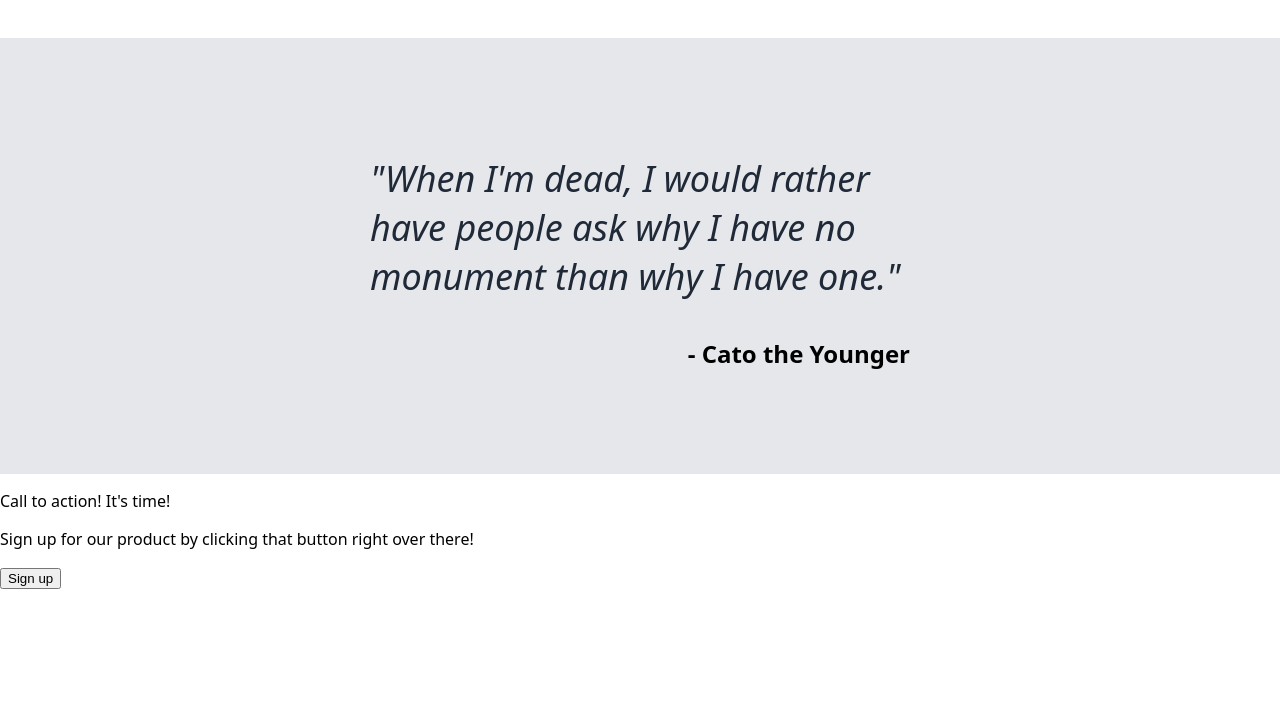
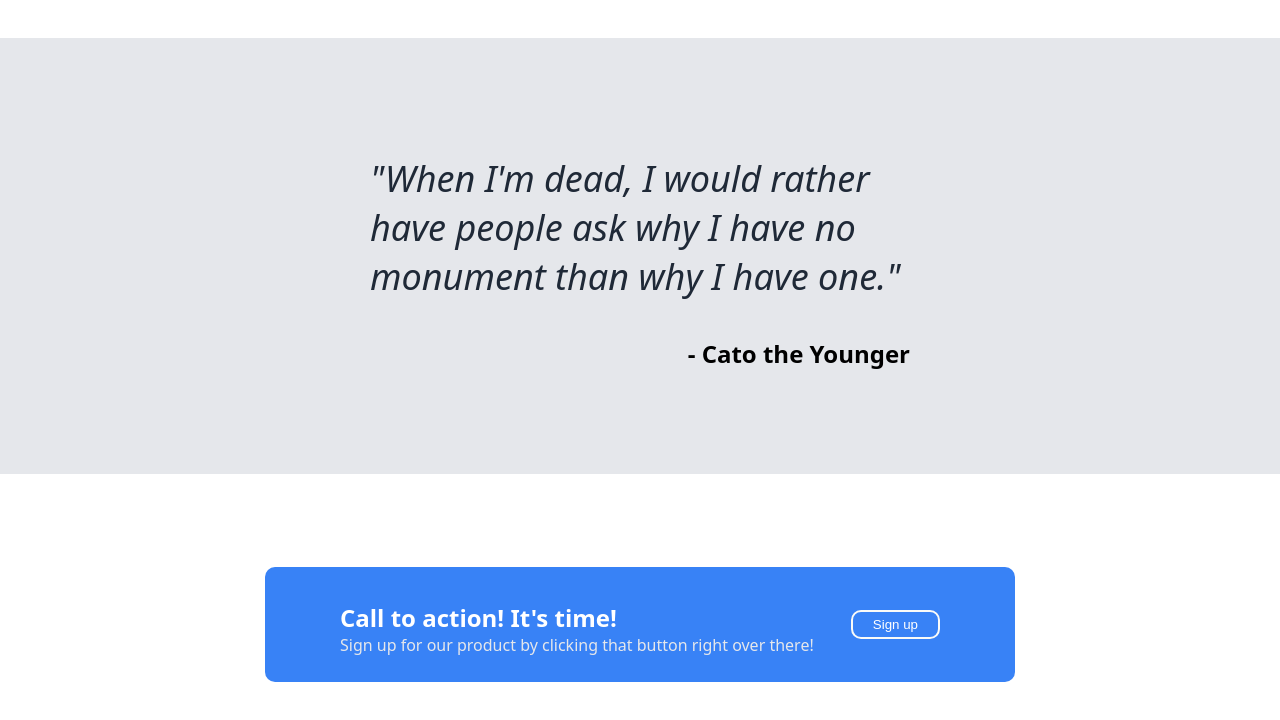
Before and after one commit to OriElbaz/landing-page, a plain HTML site: page index.html in a window 1280 px wide. Shown: the part 890-1610 px from the top of the page. Before the commit the page ends 1479 px from the top, so only its background shows below. Drawn offline with Linux system fonts and the light colour scheme.

Commit message:
Feat: Style call to action section in index.html
Center div with blue background and flexbox all
inside to look appropriate

```diff
--- a/style.css
+++ b/style.css
@@ -47,7 +47,7 @@ body {
     justify-content: center;
 }
 
-/* Hero container */
+    /* Hero container */
 .container {
     display: flex;
     flex-direction: row;
@@ -75,7 +75,7 @@ body {
     font-size: 18px;
     border: none;
     color: #f9faf8;
-    padding: 5px 10px 5px 10px;
+    padding: 5px 20px 5px 20px;
     border-radius: 10px;
 }
 
@@ -163,7 +163,7 @@ body {
 
 }
 
-/* quote section */
+/* QUOTE SECTION */
 
 .quote-background{
     background-color: #e5e7eb;
@@ -187,3 +187,67 @@ body {
     font-size: 24px;
     font-weight: 600;
 }
+
+/* CALL TO ACTION SECTION */
+
+.cat-container-white {
+    width: 100%;
+    min-height: 300px;
+    background-color: white;
+    display: flex;
+    align-items: center;
+    justify-content: center;
+}
+
+.cat-container-blue {
+    display: flex;
+    justify-self: center;
+    flex-direction: row;
+    background-color: #3882f6;
+    border-radius: 10px;
+    max-width: 700px;
+    max-height: 100px;
+    flex: 1 1 700px;
+    padding: 10px 25px;
+    justify-content: space-between;
+    gap: 16px;
+
+}
+
+.cat-text-div {
+    display: flex;
+    flex-direction: column;
+    margin-left: 50px;
+    justify-content: flex-end;
+
+    .cat-heading {
+        color: white;
+        font-weight: 700;
+        padding-bottom: 0px;
+        margin-bottom: 0px;
+        font-size: 24px;
+    }
+
+    .cat-text {
+        padding-top: 0px;
+        margin-top: 0px;
+        color: #e5e7eb;
+    }
+}
+
+.cat-button-div {
+    display: flex;
+    justify-content: center;
+    flex-direction: row;
+    align-items: center;
+}
+
+.cat-button {
+    margin-right: 50px;
+    flex-shrink: 0;
+    background-color: transparent;
+    border: solid 2px #f9faf8;
+    border-radius: 10px;
+    padding: 5px 20px;
+    color: white;
+}
```
